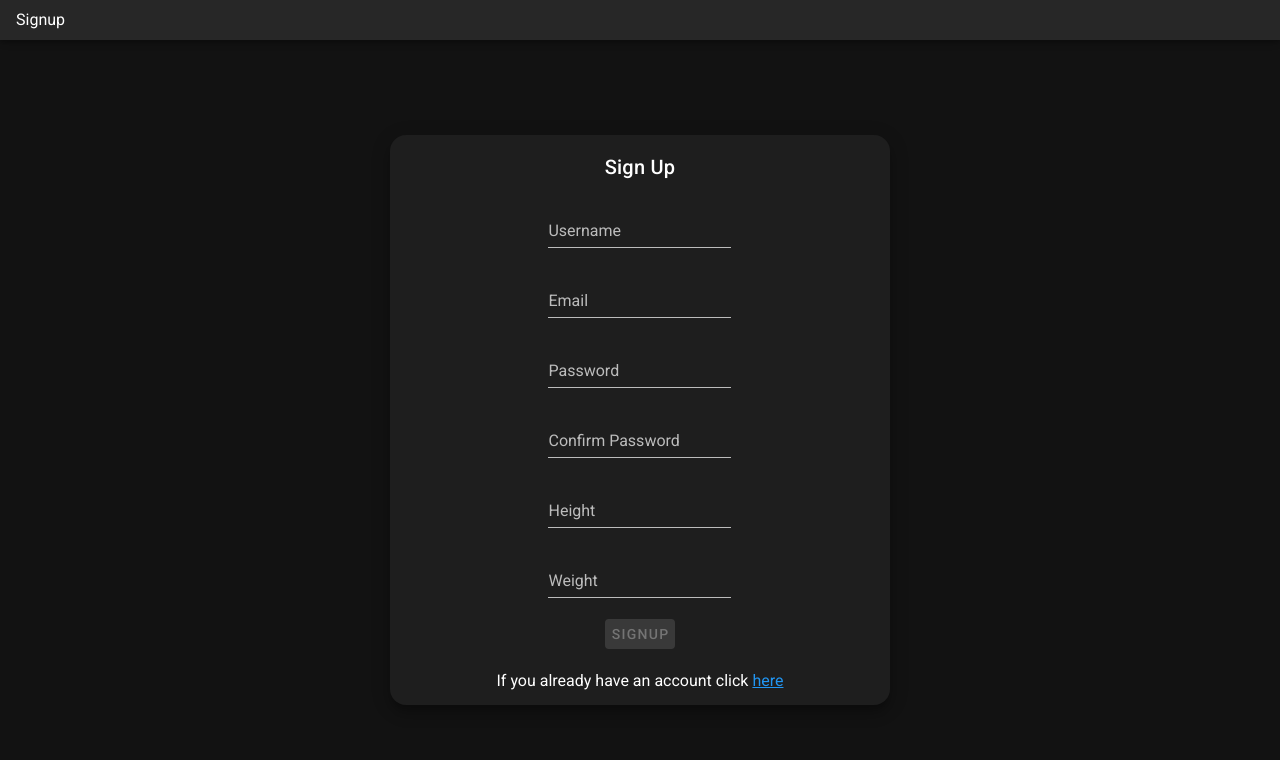
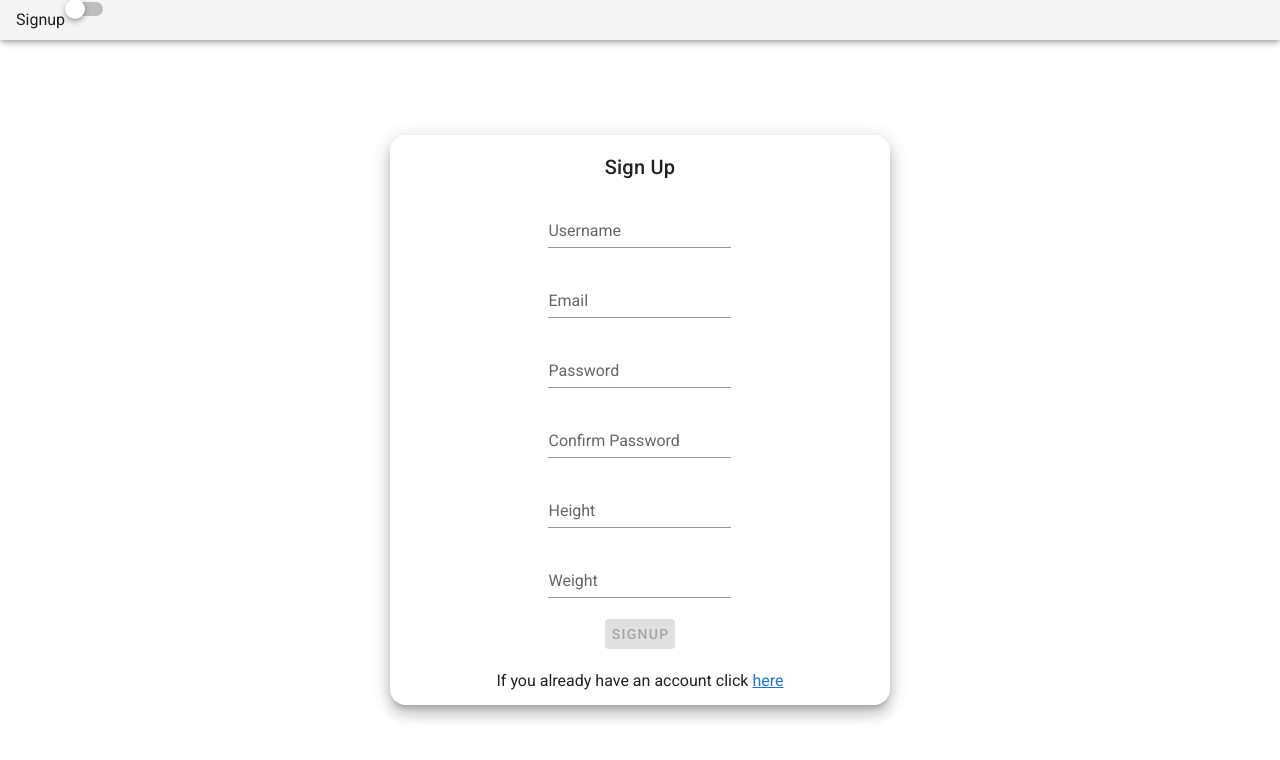
Before and after one commit to fmls03/Calisthy, a Vue app in the folder frontend/: page /signup in a window 1280 px wide. Shown: the top 760 px of the page. Built offline with nearby package versions, Linux system fonts and the light colour scheme.

Commit message:
added switch theme toggle

```diff
--- a/frontend/src/App.vue
+++ b/frontend/src/App.vue
@@ -1,7 +1,7 @@
 <template>
-  <v-app>
-    <NavBar></NavBar>
-      <router-view/>
+<v-app>
+  <NavBar></NavBar>
+    <router-view/>
   </v-app>
 </template>
 
@@ -14,8 +14,9 @@ export default {
   components:{
     NavBar
   },
-  data: () => ({
-    //
-  }),
+  data() {
+    return{
+    }
+  }
 };
 </script>
--- a/frontend/src/components/NavBar.vue
+++ b/frontend/src/components/NavBar.vue
@@ -1,29 +1,29 @@
 <template>
-    <div>
-        <v-app-bar height="40">
-            {{ $route.name }}
+    <v-app-bar id="navbar" class="d-flex flex-row align-center justify-space-between" height="40">
 
-        </v-app-bar>
-    </div>
+      <p class="mb-0"> {{ $route.name }} </p>
+      <v-switch @change="darkMode"></v-switch>
+    </v-app-bar>
 
 </template>
 
 <script>
 export default {
-  name: 'App',
-  data: () => ({
-      darkMode: false
-    }),
-    methods: {
-      toggleDarkMode: function () {
-        this.$vuetify.theme.dark = !this.$vuetify.theme.dark;
-        this.darkMode = !this.darkMode;
-      }
-    },
-    computed: {
-      switchLabel: function () {
-        return this.darkMode ? 'light' : 'dark';
-      }
+  data() {
+    return {
     }
-};
+  },
+  methods: {
+    darkMode() {
+      this.$vuetify.theme.dark = !this.$vuetify.theme.dark;
+    }
+  }
+}
+
 </script>
+
+<style>
+#navbar{
+  width: 100%;
+}
+</style>
--- a/frontend/src/plugins/vuetify.js
+++ b/frontend/src/plugins/vuetify.js
@@ -4,5 +4,5 @@ import Vuetify from 'vuetify/lib/framework';
 Vue.use(Vuetify);
 
 export default new Vuetify({
-    theme: {dark: true}
+    theme: {dark: false}
 });
--- a/frontend/src/views/LoginPage.vue
+++ b/frontend/src/views/LoginPage.vue
@@ -1,6 +1,6 @@
 <template>
     <div class="d-flex align-center justify-center" id="div">
-        <v-card class="d-flex flex-column justify-center align-center rounded-xl" width="400" height="300" :elevation="10">
+        <v-card class="d-flex flex-column justify-center align-center rounded-xl" width="400" height="320" :elevation="10">
             <v-card-title class="mt-5">
                 Login
             </v-card-title>
--- a/frontend/src/views/SignupPage.vue
+++ b/frontend/src/views/SignupPage.vue
@@ -4,12 +4,12 @@
             <v-card-title >Sign Up</v-card-title>
 
         <v-form class="d-flex flex-column justify-center align-center ">
-            <v-text-field label="Username" v-model="username"></v-text-field>
+            <v-text-field class="small" label="Username" v-model="username"></v-text-field>
             <v-text-field type="email" label="Email" v-model="email"></v-text-field>
             <v-text-field type="password" label="Password" v-model="password"></v-text-field>
             <v-text-field type="password" label="Confirm Password" v-model="confirm_password"></v-text-field>
-            <v-text-field label="Height" v-model="height"></v-text-field>
-            <v-text-field label="Weight" v-model="weight"></v-text-field>
+            <v-text-field type="number" label="Height" v-model="height"></v-text-field>
+            <v-text-field type="number" label="Weight" v-model="weight"></v-text-field>
             <v-btn v-if="username && password && email && confirm_password && height && weight" class="green" width="70" height="30" v-on:click="signup()">Signup</v-btn>
             <v-btn v-else disabled class="green" width="70" height="30" v-on:click="signup()">Signup</v-btn>
 
```
Also changed, not shown: 1 other file (tests, documents, lock files or other folders).
